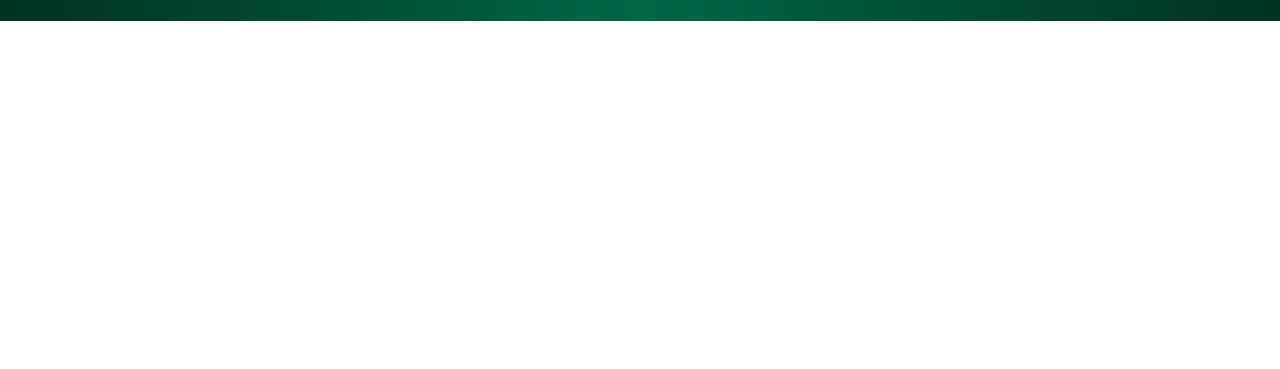
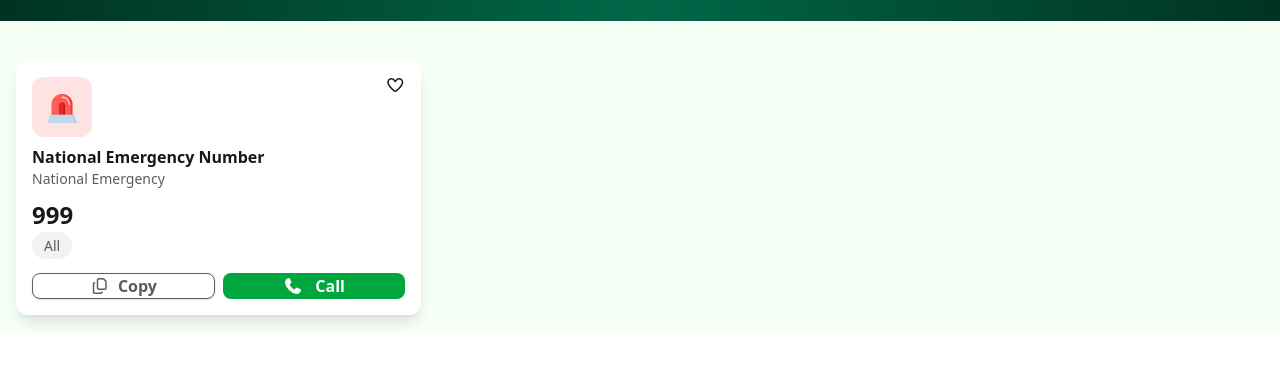
Before and after one commit to Azizul-40/Assignment-5-final, a plain HTML site: page index.html in a window 1280 px wide. Shown: the part 315-684 px from the top of the page. Drawn offline with nearby package versions, Linux system fonts and the light colour scheme.

Commit message:
my 4th commit

```diff
--- a/index.html
+++ b/index.html
@@ -72,6 +72,47 @@
       </div>
     </section>
 
-
+    <!-- main section -->
+    <section class="mt-6 p-4 flex flex-col lg:flex-row justify-between gap-6">
+      <!-- Left: Cards -->
+      <div class="grid grid-cols-1 sm:grid-cols-2 lg:grid-cols-3 gap-4 flex-1">
+        <!-- Card 1 -->
+        <div class="bg-white rounded-xl shadow-lg p-4 card">
+          <div class="flex justify-between">
+            <div
+              class="h-[60px] w-[60px] bg-[#FFE3E2] rounded-xl flex justify-center items-center"
+            >
+              <img
+                src="./assets/emergency.png"
+                alt=""
+                class="h-[32px] w-[32px]"
+              />
+            </div>
+            <i class="fa-regular fa-heart heart-btn"></i>
+          </div>
+          <div class="py-2">
+            <h2 class="text-base font-extrabold">National Emergency Number</h2>
+            <p class="text-[#5C5C5C] text-sm">National Emergency</p>
+          </div>
+          <div>
+            <p class="text-[24px] font-bold phone-number">999</p>
+            <span
+              class="bg-[#F2F2F2] text-[#5C5C5C] px-3 py-1 rounded-full text-sm"
+              >All</span
+            >
+          </div>
+          <div class="flex gap-2 mt-4">
+            <button
+              class="w-1/2 rounded-lg bg-white text-[#5C5C5C] font-semibold border shadow copy-btn hover:bg-black hover:text-white transition-colors duration-500"
+            >
+              <i class="fa-regular fa-copy mr-1"></i> Copy
+            </button>
+            <button
+              class="w-1/2 rounded-lg bg-[#00A63E] text-white font-semibold call-btn hover:bg-green-700 hover:scale-105 transition-all duration-500"
+            >
+              <i class="fa-solid fa-phone mr-2"></i> Call
+            </button>
+          </div>
+        </div>
 </body>
 </html>
```
